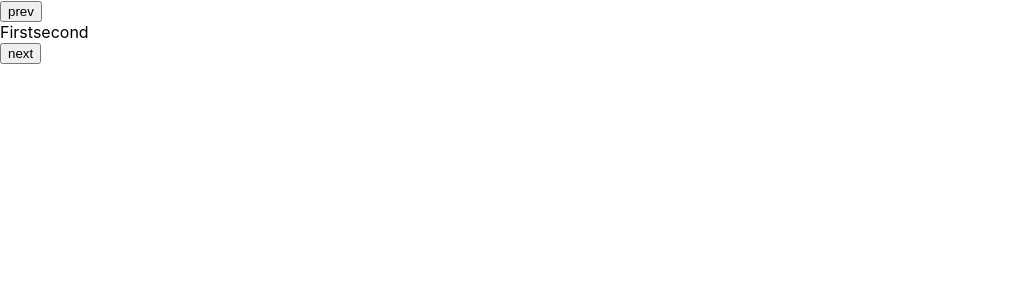
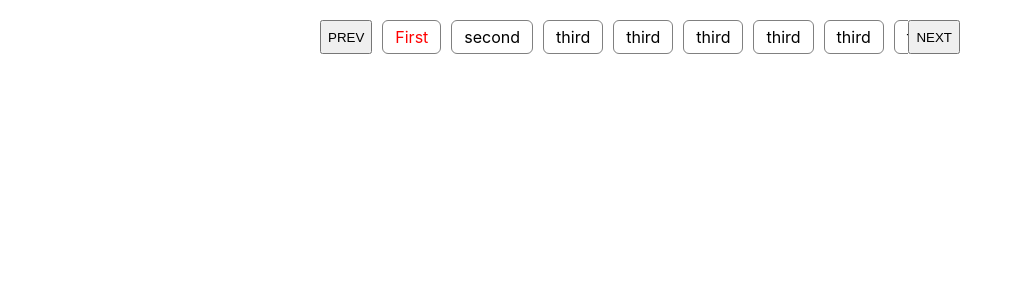
Before and after one commit to SaiRO97/paginator, a React (Create React App) app: page / in a window 1280 px wide. Shown: the top 300 px of the page, without its empty margins (0-1023 px from the left). Built offline with nearby package versions, Linux system fonts and the light colour scheme.

Commit message:
created toggle actions

```diff
--- a/src/App.tsx
+++ b/src/App.tsx
@@ -2,14 +2,28 @@ import React, { useContext } from "react";
 import { observer } from "mobx-react-lite";
 import PaginationStore from "./stores/index";
 import { PaginatorStore } from "./interfaces/store";
+import Paginator from "./views/paginator";
 
 import "./App.css";
-import Paginator from "./views/paginator";
 
 const App: React.FC = () => {
   const paginatorStore: PaginatorStore = useContext(PaginationStore);
+  const {
+    changeActiveCategory,
+    params,
+    nextAction,
+    prevAction,
+  } = paginatorStore;
 
-  return <Paginator categories={paginatorStore.params.category} />;
+  return (
+    <Paginator
+      categoryClickAction={changeActiveCategory}
+      activeCategoryId={params.activeCategoryId}
+      categories={params.category}
+      nextAction={nextAction}
+      prevAction={prevAction}
+    />
+  );
 };
 
 export default observer(App);
--- a/src/consts/category.ts
+++ b/src/consts/category.ts
@@ -9,4 +9,48 @@ export const category: Category[] = [
     id: 2,
     name: "second",
   },
+  {
+    id: 3,
+    name: "third",
+  },
+  {
+    id: 4,
+    name: "third",
+  },
+  {
+    id: 5,
+    name: "third",
+  },
+  {
+    id: 6,
+    name: "third",
+  },
+  {
+    id: 7,
+    name: "third",
+  },
+  {
+    id: 8,
+    name: "third",
+  },
+  {
+    id: 9,
+    name: "third",
+  },
+  {
+    id: 10,
+    name: "third",
+  },
+  {
+    id: 11,
+    name: "third",
+  },
+  {
+    id: 12,
+    name: "third",
+  },
+  {
+    id: 13,
+    name: "third",
+  },
 ];
--- a/src/interfaces/store.ts
+++ b/src/interfaces/store.ts
@@ -1,9 +1,11 @@
 export interface PaginatorStore {
   params: {
-    count: number;
     category: Category[];
+    activeCategoryId: number;
   };
   nextAction: () => void;
+  prevAction: () => void;
+  changeActiveCategory: (id: number) => void;
 }
 
 export interface Category {
--- a/src/stores/index.ts
+++ b/src/stores/index.ts
@@ -4,12 +4,30 @@ import { category } from "../consts/category";
 
 class PaginationStore {
   @observable public params = {
-    count: 0,
     category,
+    activeCategoryId: 1,
   };
 
   @action nextAction = () => {
-    this.params.count++;
+    if (this.params.activeCategoryId >= this.params.category.length) {
+      this.params.activeCategoryId = 1;
+      return;
+    }
+
+    this.params.activeCategoryId++;
+  };
+
+  @action prevAction = () => {
+    if (this.params.activeCategoryId <= 1) {
+      this.params.activeCategoryId = this.params.category.length;
+      return;
+    }
+
+    this.params.activeCategoryId--;
+  };
+
+  @action changeActiveCategory = (id: number) => {
+    this.params.activeCategoryId = id;
   };
 }
 
--- a/src/views/paginator.css
+++ b/src/views/paginator.css
@@ -0,0 +1,26 @@
+.wrapper {
+  display: flex;
+  width: 50%;
+  margin: 20px auto;
+  justify-content: space-between;
+}
+
+.wrapper_categories {
+  display: flex;
+  justify-content: space-between;
+  padding: 0 10px;
+  width: 100%;
+  overflow: hidden;
+}
+
+.category_item {
+  padding: 6px 12px;
+  border: 1px solid gray;
+  border-radius: 6px;
+  cursor: pointer;
+  margin-right: 10px;
+}
+
+.active {
+  color: red;
+}
--- a/src/views/paginator.tsx
+++ b/src/views/paginator.tsx
@@ -1,20 +1,49 @@
 import React from "react";
 import { Category } from "../interfaces/store";
+import "./paginator.css";
 
 export interface PaginatorProps {
   categories: Category[];
+  activeCategoryId: number;
+  categoryClickAction: (id: number) => void;
+  nextAction: () => void;
+  prevAction: () => void;
 }
 
-const Paginator: React.FC<PaginatorProps> = ({ categories }) => {
+const Paginator: React.FC<PaginatorProps> = ({
+  categories,
+  activeCategoryId,
+  categoryClickAction,
+  nextAction,
+  prevAction,
+}) => {
+  console.log(activeCategoryId);
+
   return (
-    <div>
-      <button>prev</button>
-      <div className="elements">
+    <div className="wrapper">
+      <button onClick={prevAction} className="wrapper_btn prev_btn">
+        PREV
+      </button>
+      <div className="wrapper_categories">
         {categories.map((it) => {
-          return <span key={it.id}>{it.name}</span>;
+          return (
+            <span
+              className={
+                it.id === activeCategoryId
+                  ? "category_item active"
+                  : "category_item"
+              }
+              key={it.id}
+              onClick={() => categoryClickAction(it.id)}
+            >
+              {it.name}
+            </span>
+          );
         })}
       </div>
-      <button>next</button>
+      <button onClick={nextAction} className="wrapper_btn next_btn">
+        NEXT
+      </button>
     </div>
   );
 };
```
